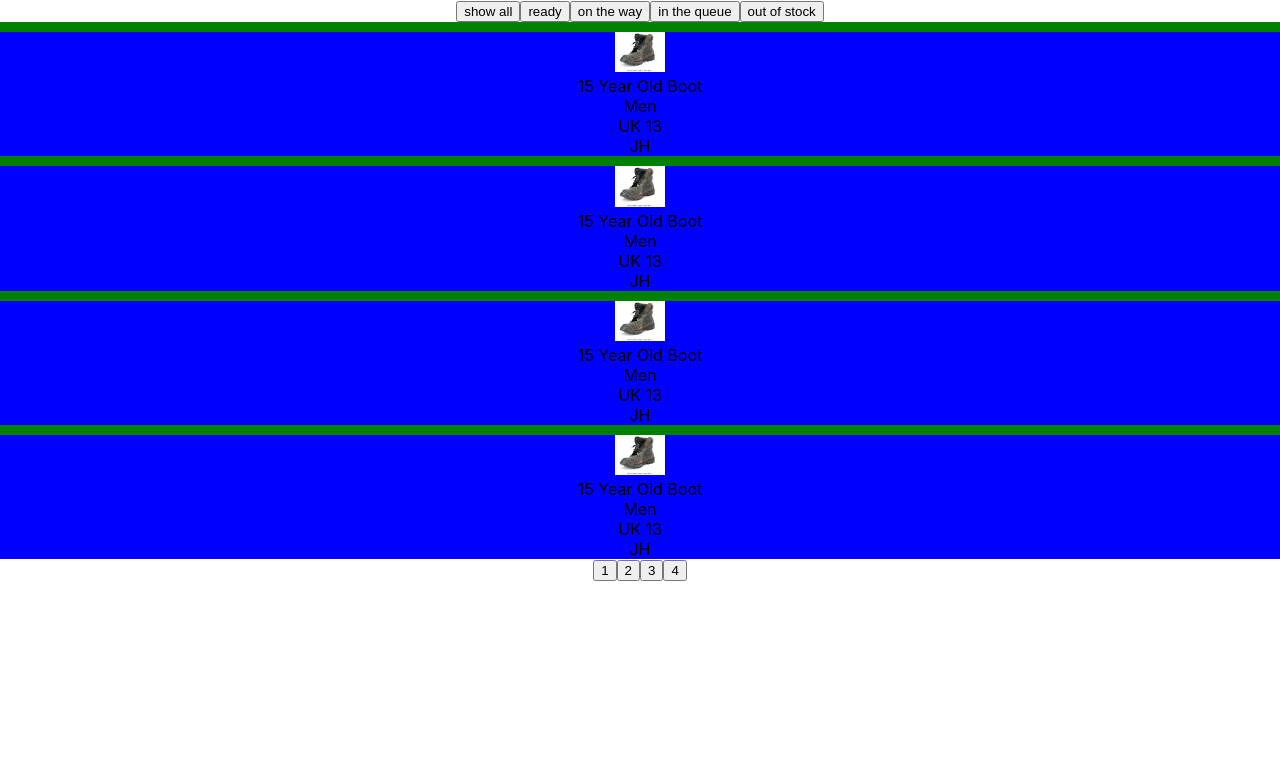
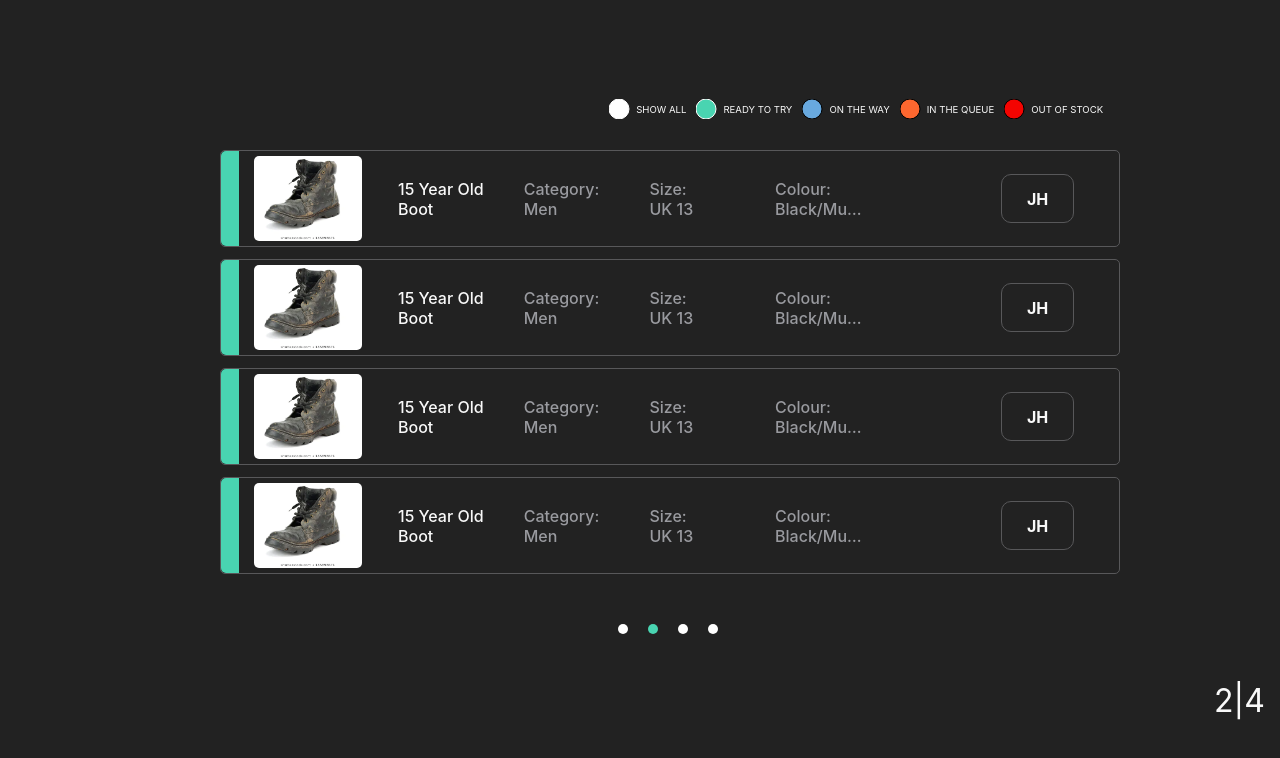
Before and after one commit to ale8k/mission-labs-tech-challenge, a React (Create React App) app: page / in a window 1280 px wide. Shown: the top 758 px of the page. Built offline with nearby package versions, Linux system fonts and the light colour scheme.

Commit message:
Styling
Styled the app as per the picture, wasn't entirely sure on sizes, fonts and the rest so I quickly rushed
this honestly.

```diff
--- a/src/App/App.scss
+++ b/src/App/App.scss
@@ -1,3 +1,48 @@
+@import "./styles/variables.scss";
+/**
+  FYI This is purely desktop based.
+**/
 .App {
+  display: grid;
+  height: 90vh;
+  min-height: 500px;
+  width: 95vw;
+  margin: auto;
+  grid-template-columns: 15% 15% 15% 15% 15% 15% 10%;
+  grid-template-rows: 20% 60% 20%;
   text-align: center;
+  background-color: $primary-grey;
+
+  .filter-buttons-container {
+    display: flex;
+    align-items: flex-end;
+    grid-column: 4 / span 3;
+    margin: 15px;
+    padding: 10px;
+
+    .filter-button {
+      display: flex;
+      margin: 0 5px;
+      cursor: pointer;
+      user-select: none;
+      align-items: center;
+      white-space: nowrap;
+      color: $primary-text;
+      font-size: 0.6em;
+    }
+  }
+
+  .tile-container {
+    display: flex;
+    position: relative;
+    flex-direction: column;
+
+    grid-row: 2;
+    grid-column: 2 / span 5;
+  }
+
+  .pagination-container {
+    grid-row: 3;
+    grid-column: 1 / span 7;
+  }
 }
--- a/src/App/App.tsx
+++ b/src/App/App.tsx
@@ -40,6 +40,9 @@ export default class App extends React.Component<any, any> {
       filterState: 0
     };
 
+  }
+
+  public componentDidMount(): void {
     // Initial render
     this.updatePagination(1);
   }
@@ -92,7 +95,6 @@ export default class App extends React.Component<any, any> {
           this.currentPageNumber = 0;
         this.currentPageNumber++;
         this.updatePagination(this.currentPageNumber);
-        console.log(this.currentPageNumber);
       }, 5000);
     }
 
@@ -161,7 +163,6 @@ export default class App extends React.Component<any, any> {
           indexStartPoint++;
         }
         return indexesToDisplay;
-
     }
   }
 
@@ -182,15 +183,53 @@ export default class App extends React.Component<any, any> {
   public render(): any {
     return (
       <div className="App">
-        <div className="filter-buttons">
-          <button onClick={() => this.updateFilterStateAndPageLocation(0)}>show all</button>
-          <button onClick={() => this.updateFilterStateAndPageLocation(1)}>ready</button>
-          <button onClick={() => this.updateFilterStateAndPageLocation(2)}>on the way</button>
-          <button onClick={() => this.updateFilterStateAndPageLocation(3)}>in the queue</button>
-          <button onClick={() => this.updateFilterStateAndPageLocation(4)}>out of stock</button>
+        <div className="filter-buttons-container">
+
+          <div className="filter-button" onClick={() => this.updateFilterStateAndPageLocation(0)}>
+            <svg height="20" width="27">
+              <circle cx="10" cy="10" r="10" stroke="white" stroke-width="1" fill="white" />
+            </svg>
+            <span>SHOW ALL</span>
+          </div>
+
+          <div className="filter-button" onClick={() => this.updateFilterStateAndPageLocation(1)}>
+            <svg height="20" width="27">
+              <circle cx="10" cy="10" r="10" stroke="white" stroke-width="1" fill="#49D4B1" />
+            </svg>
+            <span>READY TO TRY</span>
+          </div>
+
+          <div className="filter-button" onClick={() => this.updateFilterStateAndPageLocation(2)}>
+            <svg height="20" width="27">
+              <circle cx="10" cy="10" r="10" stroke="black" stroke-width="1" fill="#68A9DF" />
+            </svg>
+            <span>ON THE WAY</span>
+          </div>
+
+          <div className="filter-button" onClick={() => this.updateFilterStateAndPageLocation(3)}>
+            <svg height="20" width="27">
+              <circle cx="10" cy="10" r="10" stroke="black" stroke-width="1" fill="#FD672F" />
+            </svg>
+            <span>IN THE QUEUE</span>
+          </div>
+
+          <div className="filter-button" onClick={() => this.updateFilterStateAndPageLocation(4)}>
+            <svg height="20" width="27">
+              <circle cx="10" cy="10" r="10" stroke="black" stroke-width="1" fill="#F40401" />
+            </svg>
+            <span>OUT OF STOCK</span>
+          </div>
+
         </div>
-        {this.renderTiles(this.state.filterState)}
-        <Pagination itemAmount={this.currentTotalAmountOfShoes} newPaginationPage={this.updatePagination} />
+        <div className="tile-container">
+          {this.renderTiles(this.state.filterState)}
+        </div>
+        <div className="pagination-container">
+          <Pagination
+            pageNumber={this.currentPageNumber}
+            itemAmount={this.currentTotalAmountOfShoes}
+            newPaginationPage={this.updatePagination}/>
+        </div>
       </div>
     );
   }
--- /dev/null
+++ b/src/App/Pagination/Pagination.scss
@@ -0,0 +1,33 @@
+@import "../styles/variables.scss";
+
+.pagination-container {
+    display: flex;
+    position: relative;
+    .pagination-button-container {
+        display: flex;
+        margin: auto 0 auto 60px;
+        justify-content: center;
+        height: 100%;
+        width: 90vw;
+        .pagination-button {
+            border-radius: 50%;
+            margin: 3em 10px;
+            width: 10px;
+            height: 10px;
+            background-color: white;
+
+            &.active {
+                background-color: $primary-green;
+            }
+        }
+    }
+
+    .page-counter {
+        color: $primary-text;
+        position: absolute;
+        width: 30px;
+        bottom: 0;
+        right: 0;
+        font-size: 2em;
+    }
+}
--- a/src/App/Pagination/Pagination.tsx
+++ b/src/App/Pagination/Pagination.tsx
@@ -1,8 +1,9 @@
 import React from "react";
+import "./Pagination.scss";
 
 export default class Pagination extends React.Component
-<{ itemAmount: number , newPaginationPage: (pageNum: number) => void}> {
-    constructor(props: { itemAmount: number, newPaginationPage: (pageNum: number) => void}) {
+<{ pageNumber: number, itemAmount: number , newPaginationPage: (pageNum: number) => void}> {
+    constructor(props: { pageNumber: number, itemAmount: number, newPaginationPage: (pageNum: number) => void}) {
         super(props);
     }
 
@@ -17,10 +18,21 @@ export default class Pagination extends React.Component
 
     public render() {
         return (
-            <div>
-                {this.getPageAmount(this.props.itemAmount).map(pageNumber => {
-                    return <button onClick={() => this.props.newPaginationPage(pageNumber)}>{pageNumber}</button>;
+            <div className="pagination-container">
+                <div className="pagination-button-container">
+                {this.getPageAmount(this.props.itemAmount).map((pageNumber, i) => {
+                    return <div
+                        className={pageNumber === this.props.pageNumber ? "pagination-button active" : "pagination-button"}
+                        key={i}
+                        onClick={() => this.props.newPaginationPage(pageNumber)}>
+                    </div>;
                 })}
+                </div>
+                <div className="page-counter">
+                    {this.props.pageNumber}
+                    |
+                    {Math.ceil(this.props.itemAmount / 4)}
+                </div>
             </div>
         );
     }
--- a/src/App/ShoeTile/ShoeTile.scss
+++ b/src/App/ShoeTile/ShoeTile.scss
@@ -1,27 +1,80 @@
+@import "../styles/variables.scss";
+
+@mixin stock-status-styles {
+  height: 100%;
+  width: 2%;
+  margin-right: 15px;
+  border-top-left-radius: 5px;
+  border-bottom-left-radius: 5px;
+}
+
+@mixin general-text-styles {
+  margin-left: 4%;
+  width: 10%;
+  text-align: left;
+  white-space: wrap;
+  overflow: hidden;
+  text-overflow: ellipsis;
+  font-weight: 500;
+}
+
 .shoe-tile {
-    background-color: blue;
+  display: flex;
+  align-items: center;
+  height: 22%;
+  min-height: 22%;
+  margin: 6px;
+  border: 1px solid $secondary-grey;
+  border-radius: 5px;
+
 
   .ready-to-try {
-        background-color: green;
-        height: 10px;
-        width: 100%;
+    background-color: $primary-green;
+    @include stock-status-styles;
   }
 
   .on-the-way {
     background-color: lightblue;
-        height: 10px;
-        width: 100%;
+    @include stock-status-styles;
   }
 
   .in-the-queue {
     background-color: orange;
-        height: 10px;
-        width: 100%;
+    @include stock-status-styles;
   }
 
   .out-of-stock {
     background-color: red;
-        height: 10px;
-        width: 100%;
+    @include stock-status-styles;
+  }
+
+  .shoe-tile-image {
+    border-radius: 5px;
+    height: 90%;
+    width: 12%;
+  }
+
+  .shoe-tile-primarytext {
+    color: $primary-text;
+    @include general-text-styles;
+  }
+
+  .shoe-tile-subtext {
+    color: $secondary-text;
+    @include general-text-styles;
+  }
+
+  .shoe-tile-initial-block {
+    display: flex;
+    color: $primary-text;
+    font-weight: 700;
+    align-items: center;
+    border-radius: 10px;
+    border: 1px solid $secondary-grey;
+    justify-content: center;
+    height: 50%;
+    width: 8%;
+    margin-left: auto;
+    margin-right: 5%;
   }
 }
--- a/src/App/ShoeTile/ShoeTile.tsx
+++ b/src/App/ShoeTile/ShoeTile.tsx
@@ -36,11 +36,12 @@ export default class ShoeTile extends React.Component<IShoe, any> {
                 {/** Presume this would be a mock API request / static resource.
                   * We would also have a counter measure for failure requests.
                   */}
-                <img src={require(`../../sprites/${this.props.shoeData.id}.jpg`)} width={"50px"}/>
-                <div>{this.props.shoeData.name}</div>
-                <div>{this.props.shoeData.category}</div>
-                <div>{this.props.shoeData.size}</div>
-                <div>{this.props.shoeData.customerInitials}</div>
+                <img className="shoe-tile-image" src={require(`../../sprites/${this.props.shoeData.id}.jpg`)}/>
+                <div className="shoe-tile-primarytext">{this.props.shoeData.name}</div>
+                <div className="shoe-tile-subtext">Category: <br/>{this.props.shoeData.category}</div>
+                <div className="shoe-tile-subtext">Size: <br/>{this.props.shoeData.size}</div>
+                <div className="shoe-tile-subtext">Colour: <br/>{this.props.shoeData.colour}</div>
+                <div className="shoe-tile-initial-block">{this.props.shoeData.customerInitials}</div>
             </div>
         );
     }
--- /dev/null
+++ b/src/App/styles/variables.scss
@@ -0,0 +1,10 @@
+$primary-grey: #222222;
+$secondary-grey: #58585A;
+
+$primary-text: #F9F9F9;
+$secondary-text: #999A9F;
+
+$primary-green: #49D4B1;
+$primary-blue: #68A9DF;
+$primary-orange: #FD672F;
+$primary-red: #F40401;
--- a/src/index.scss
+++ b/src/index.scss
@@ -1,3 +1,5 @@
+@import "./App/App.scss";
+
 body {
   margin: 0;
   font-family: -apple-system, BlinkMacSystemFont, 'Segoe UI', 'Roboto', 'Oxygen',
@@ -5,6 +7,8 @@ body {
     sans-serif;
   -webkit-font-smoothing: antialiased;
   -moz-osx-font-smoothing: grayscale;
+  background-color: $primary-grey;
+  box-sizing: border-box;
 }
 
 code {
```
Lines whose indentation alone changed are shown as unchanged.
